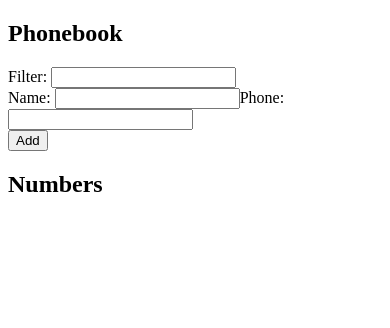
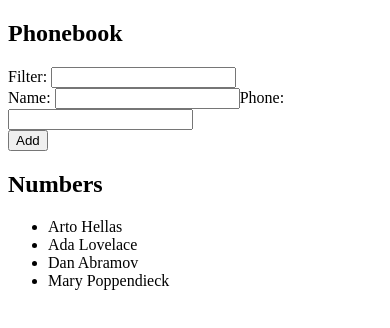
Before and after one commit to Evgenij27/fullstackopen, a React (Vite) app in the folder part2/phonebook/: page / in a window 390 px wide. Shown: the top 328 px of the page. Built offline with nearby package versions, Linux system fonts and the light colour scheme; data requests are answered from the project's data file.

Commit message:
part2: phonebook add fetching persons on page load

```diff
--- /dev/null
+++ b/part2/phonebook/db.json
@@ -0,0 +1,24 @@
+{
+  "persons": [
+    {
+      "name": "Arto Hellas",
+      "number": "040-123456",
+      "id": "1"
+    },
+    {
+      "name": "Ada Lovelace",
+      "number": "39-44-5323523",
+      "id": "2"
+    },
+    {
+      "name": "Dan Abramov",
+      "number": "12-43-234345",
+      "id": "3"
+    },
+    {
+      "name": "Mary Poppendieck",
+      "number": "39-23-6423122",
+      "id": "4"
+    }
+  ]
+}
--- a/part2/phonebook/package.json
+++ b/part2/phonebook/package.json
@@ -10,6 +10,7 @@
     "preview": "vite preview"
   },
   "dependencies": {
+    "axios": "^1.10.0",
     "react": "^19.1.0",
     "react-dom": "^19.1.0"
   },
--- a/part2/phonebook/src/App.jsx
+++ b/part2/phonebook/src/App.jsx
@@ -1,4 +1,5 @@
-import { useState } from "react";
+import { useState, useEffect } from "react";
+import axios from "axios";
 
 const Filter = ({ setSearchQuery }) => {
   const handleSearchQuery = (event) => {
@@ -8,6 +9,43 @@
   return (
     <div>
       Filter: <input onChange={handleSearchQuery} />
+    </div>
+  );
+};
+
+const FilteredList = ({ persons, query }) => {
+  if (query !== "") {
+    persons = persons.filter((p) => p.name.includes(query));
+  }
+  return (
+    <ul>
+      {persons.map((p) => (
+        <li key={p.id}>
+          {p.name} {p.phone}
+        </li>
+      ))}
+    </ul>
+  );
+};
+
+const App = () => {
+  const [persons, setPersons] = useState([]);
+  const [searchQuery, setSearchQuery] = useState("");
+
+  useEffect(() => {
+    console.log("getting data...");
+    axios.get("http://localhost:3001/persons").then((resp) => {
+      setPersons(resp.data);
+    });
+  }, []);
+
+  return (
+    <div>
+      <h2>Phonebook</h2>
+      <Filter setSearchQuery={setSearchQuery} />
+      <PersonForm persons={persons} personsSetter={setPersons} />
+      <h2>Numbers</h2>
+      <FilteredList persons={persons} query={searchQuery} />
     </div>
   );
 };
@@ -55,34 +93,4 @@
   );
 };
 
-const FilteredList = ({ persons, query }) => {
-  if (query !== "") {
-    persons = persons.filter((p) => p.name.includes(query));
-  }
-  return (
-    <ul>
-      {persons.map((p) => (
-        <li key={p.id}>
-          {p.name} {p.phone}
-        </li>
-      ))}
-    </ul>
-  );
-};
-
-const App = () => {
-  const [persons, setPersons] = useState([]);
-  const [searchQuery, setSearchQuery] = useState("");
-
-  return (
-    <div>
-      <h2>Phonebook</h2>
-      <Filter setSearchQuery={setSearchQuery} />
-      <PersonForm persons={persons} personsSetter={setPersons} />
-      <h2>Numbers</h2>
-      <FilteredList persons={persons} query={searchQuery} />
-    </div>
-  );
-};
-
 export default App;
```
Also changed, not shown: 1 other file (tests, documents, lock files or other folders).
